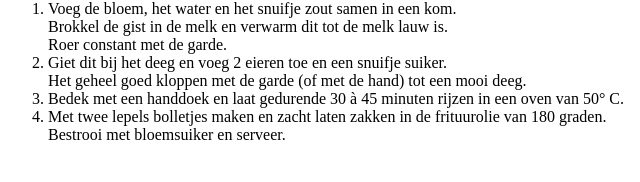
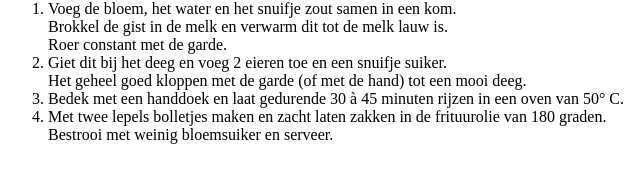
Before and after one commit to ice2tricky/recepten, a plain HTML site: page oliebollen.html in a window 1280 px wide. Shown: the part 338-520 px from the top of the page, 0-640 px from the left. Drawn offline with Linux system fonts and the light colour scheme.

Commit message:
oliebollen met weinig suiker

```diff
--- a/oliebollen.html
+++ b/oliebollen.html
@@ -26,7 +26,7 @@ Roer constant met de garde.</li>
 Het geheel goed kloppen met de garde (of met de hand) tot een mooi deeg.</li>
 <li>Bedek met een handdoek en laat gedurende 30 à 45 minuten rijzen in een oven van 50° C.</li>
 <li>Met twee lepels bolletjes maken en zacht laten zakken in de frituurolie van 180 graden.<br>
-Bestrooi met bloemsuiker en serveer.</li>
+Bestrooi met weinig bloemsuiker en serveer.</li>
 </ol>
 </body>
 </html>
```
